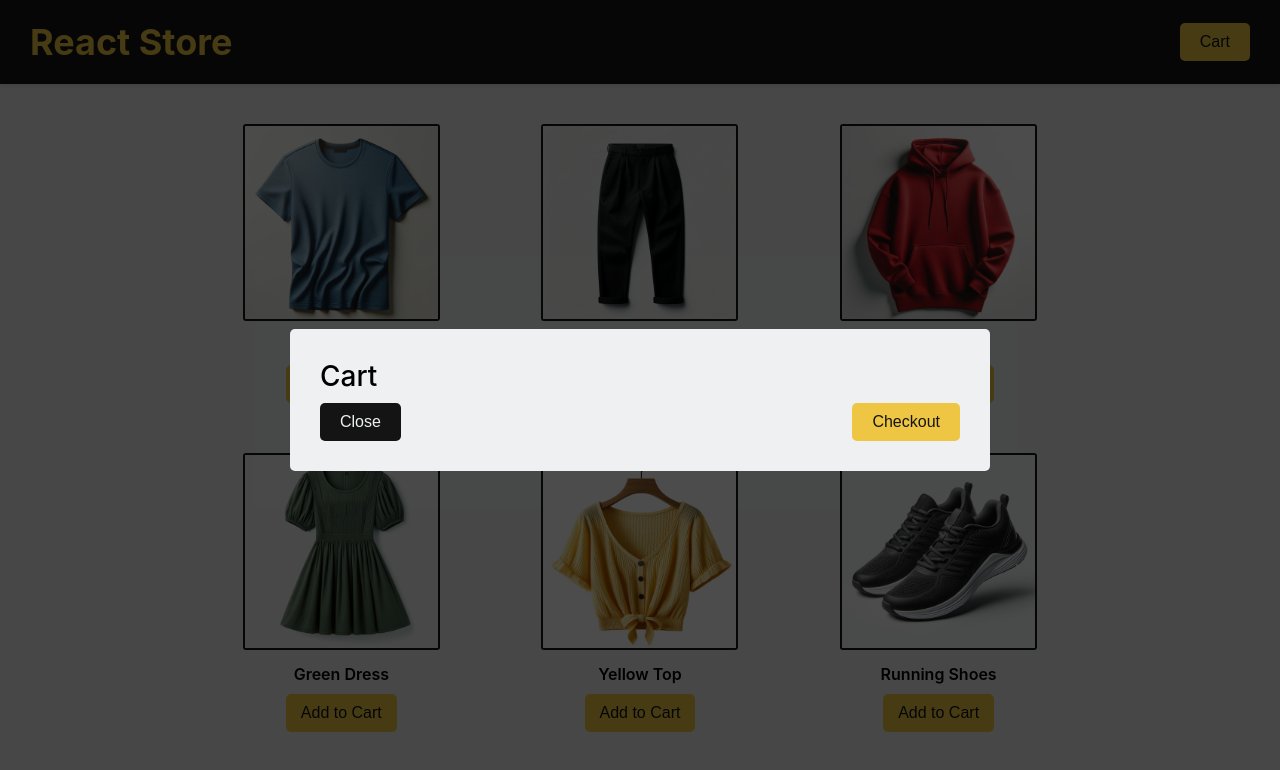
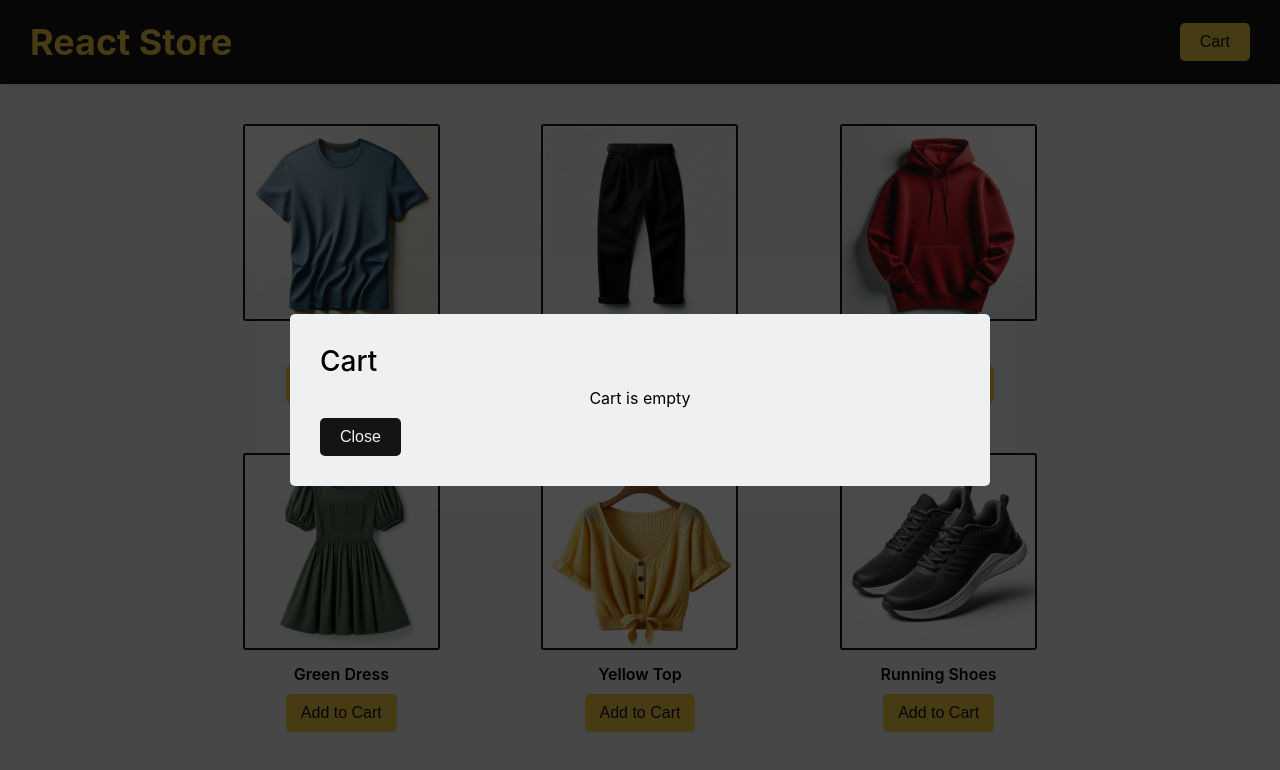
Before and after one commit to thekartikwalia/Ecommerce-Store, a React (Create React App) app: page / in a window 1280 px wide. Both pictures are taken after a click on the button "Cart". Shown: the top 770 px of the page. Built offline with nearby package versions, Linux system fonts and the light colour scheme.

Commit message:
Added Cart Quantity Management and Resolved error of duplicate items in cart (learned concept of filter, findIndex, conditional rendering, passing parameters from child to parent, to a function which was declared in parent)

```diff
--- a/src/App.js
+++ b/src/App.js
@@ -11,6 +11,11 @@ function App() {
   const closeCart = () => setShowCart(false);
 
   const handleAddToCart = (productId, productName, productImage) => {
+    const productInCartIndex = cartItems.findIndex(
+      (item) => item.id === productId
+    );
+
+    if (productInCartIndex === -1) {
       const cartItem = {
         id: productId,
         name: productName,
@@ -18,13 +23,49 @@ function App() {
         quantity: 1,
       };
       setCartItems((state) => [...state, cartItem]);
+    } else {
+      const updatedCartItems = [...cartItems];
+      updatedCartItems[productInCartIndex].quantity += 1;
+      setCartItems(updatedCartItems);
+    }
+  };
+
+  const handleIncreaseQuantity = (productId) => {
+    const productInCartIndex = cartItems.findIndex(
+      (item) => item.id === productId
+    );
+    const updatedCartItems = [...cartItems];
+    updatedCartItems[productInCartIndex].quantity += 1;
+    setCartItems(updatedCartItems);
+  };
+
+  const handleDecreaseQuantity = (productId) => {
+    const productInCartIndex = cartItems.findIndex(
+      (item) => item.id === productId
+    );
+    const qty = cartItems[productInCartIndex].quantity;
+    let updatedCartItems = [...cartItems];
+    if (qty === 1) {
+      updatedCartItems = updatedCartItems.filter(
+        (item, index) => index !== productInCartIndex
+      );
+    } else {
+      updatedCartItems[productInCartIndex].quantity -= 1;
+    }
+    setCartItems(updatedCartItems);
   };
 
   return (
     <div>
       <Header openCart={openCart} />
       <Products onAddToCart={handleAddToCart} />
-      <Cart showCart={showCart} closeCart={closeCart} cartItems={cartItems} />
+      <Cart
+        showCart={showCart}
+        closeCart={closeCart}
+        cartItems={cartItems}
+        onIncQuantity={handleIncreaseQuantity}
+        onDecQuantity={handleDecreaseQuantity}
+      />
     </div>
   );
 }
--- a/src/components/Cart/Cart.js
+++ b/src/components/Cart/Cart.js
@@ -1,7 +1,7 @@
 import Modal from "../UI/Modal";
 import "./Cart.css";
 
-function CartItem({ id, name, image, quantity }) {
+function CartItem({ id, name, image, quantity, onIncQuantity, onDecQuantity }) {
   return (
     <div className="cart-item">
       <div className="item-img">
@@ -12,10 +12,20 @@ function CartItem({ id, name, image, quantity }) {
         <div className="item-qty">
           <div>Qty: {quantity}</div>
           <div>
-            <button className="yellow-button qty-button qty-plus-button">+</button>
+            <button
+              className="yellow-button qty-button qty-plus-button"
+              onClick={() => onIncQuantity(id)}
+            >
+              +
+            </button>
           </div>
           <div>
-            <button className="yellow-button qty-button">-</button>
+            <button
+              className="yellow-button qty-button"
+              onClick={() => onDecQuantity(id)}
+            >
+              -
+            </button>
           </div>
         </div>
       </div>
@@ -23,27 +33,41 @@ function CartItem({ id, name, image, quantity }) {
   );
 }
 
-function Cart({ showCart, closeCart, cartItems }) {
+function Cart({
+  showCart,
+  closeCart,
+  cartItems,
+  onIncQuantity,
+  onDecQuantity,
+}) {
   return (
     <Modal show={showCart} onClose={closeCart}>
       <div className="cart-container">
         <div className="cart-heading">Cart</div>
-        {cartItems.map((item) => (
+        {cartItems.length > 0 ? (
+          cartItems.map((item) => (
             <CartItem
               key={item.id}
               id={item.id}
               name={item.name}
               image={item.image}
               quantity={item.quantity}
+              onIncQuantity={onIncQuantity}
+              onDecQuantity={onDecQuantity}
             />
-        ))}
+          ))
+        ) : (
+          <div className="empty-cart">Cart is empty</div>
+        )}
         <div className="cart-buttons">
           <button className="black-button close-cart" onClick={closeCart}>
             Close
           </button>
+          {cartItems.length > 0 && (
             <button className="yellow-button" onClick={closeCart}>
               Checkout
             </button>
+          )}
         </div>
       </div>
     </Modal>
```
Lines whose indentation alone changed are shown as unchanged.
